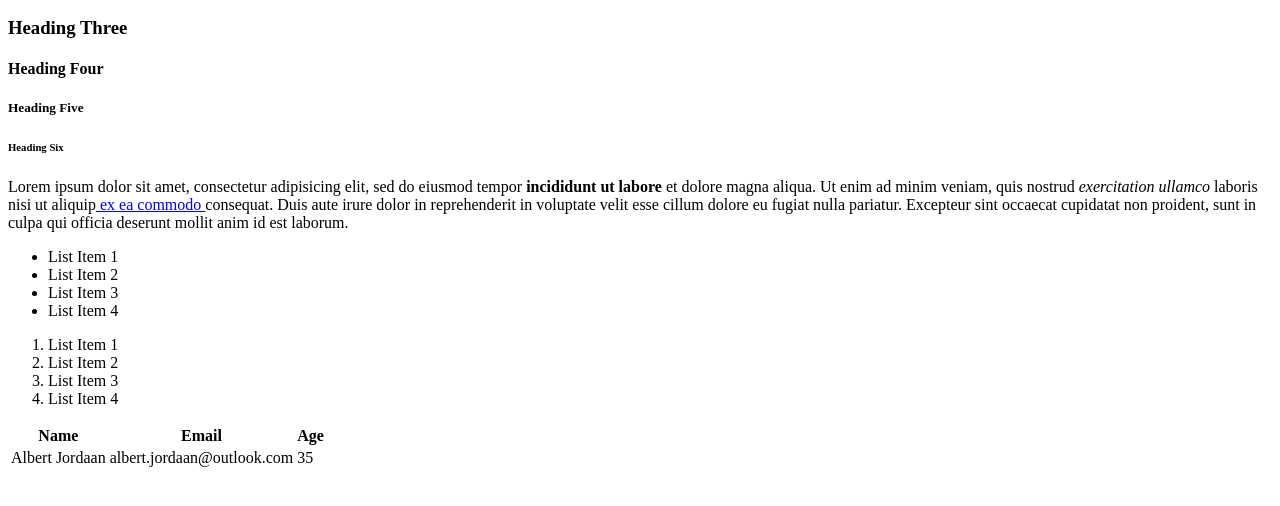
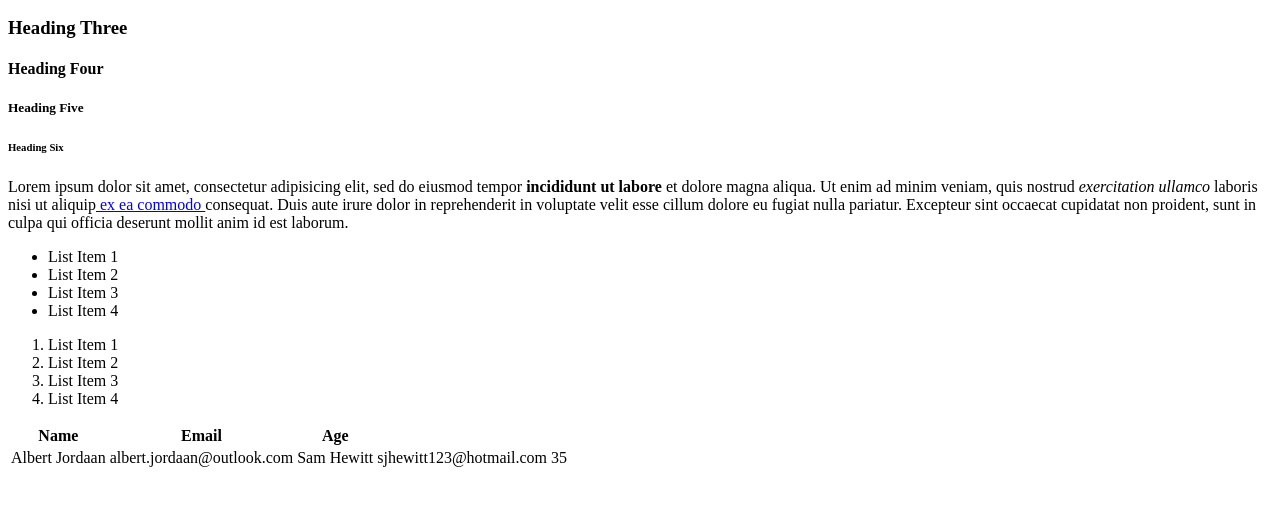
Before and after one commit to albert203/Learning-Website-coding-css-and-html-, a plain HTML site: page website execution on internet or sublime/learning.html in a window 1280 px wide. Shown: the part 110-616 px from the top of the page. Drawn offline with Linux system fonts and the light colour scheme.

Commit message:
Update learning.html

```diff
--- a/website execution on internet or sublime/learning.html
+++ b/website execution on internet or sublime/learning.html
@@ -77,6 +77,8 @@
 					<!-- table data, sort of like data for an array-->
 					<td>Albert Jordaan</td>
 					<td>albert.jordaan@outlook.com</td>
+					<td>Sam Hewitt</td>
+					<td>sjhewitt123@hotmail.com</td>
 					<td>35</td>
 					<!-- going to look ugly but that is because we have no css markup yet integrated into the website-->
 				</tr>
```
